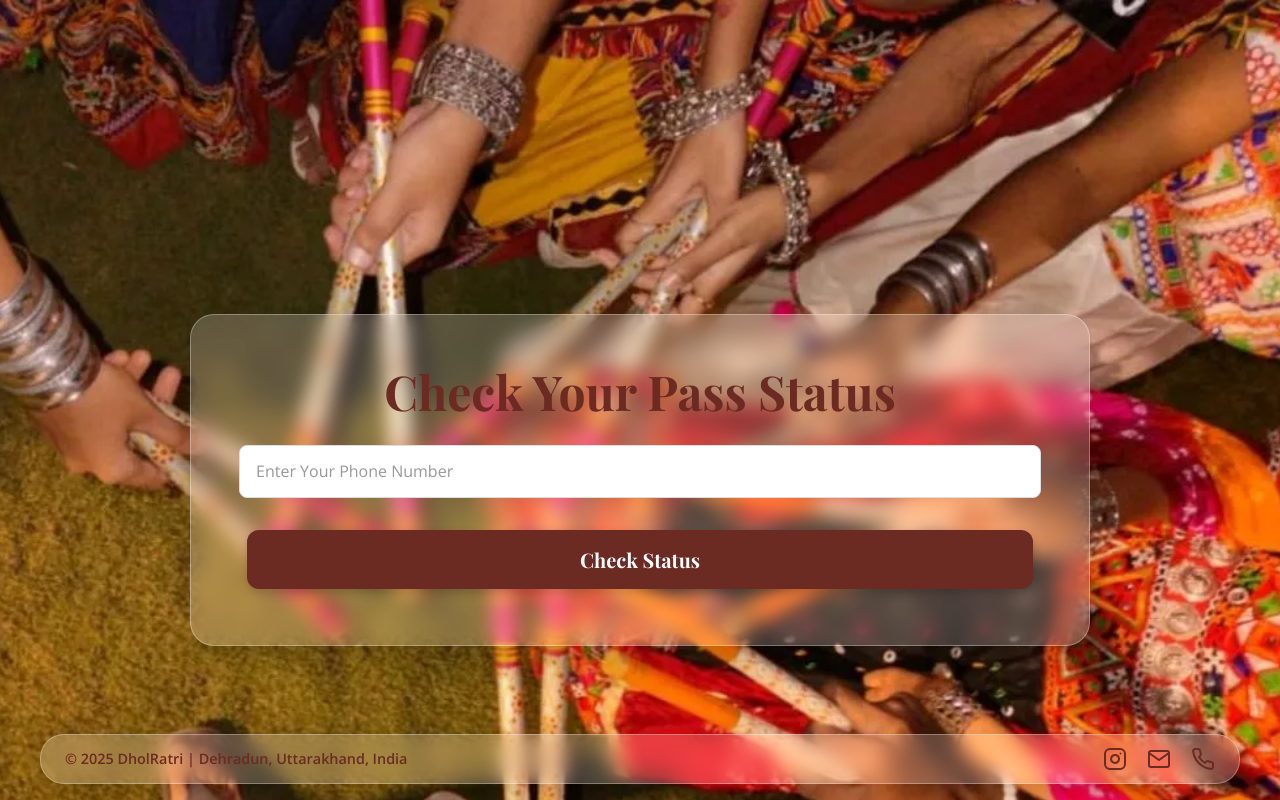
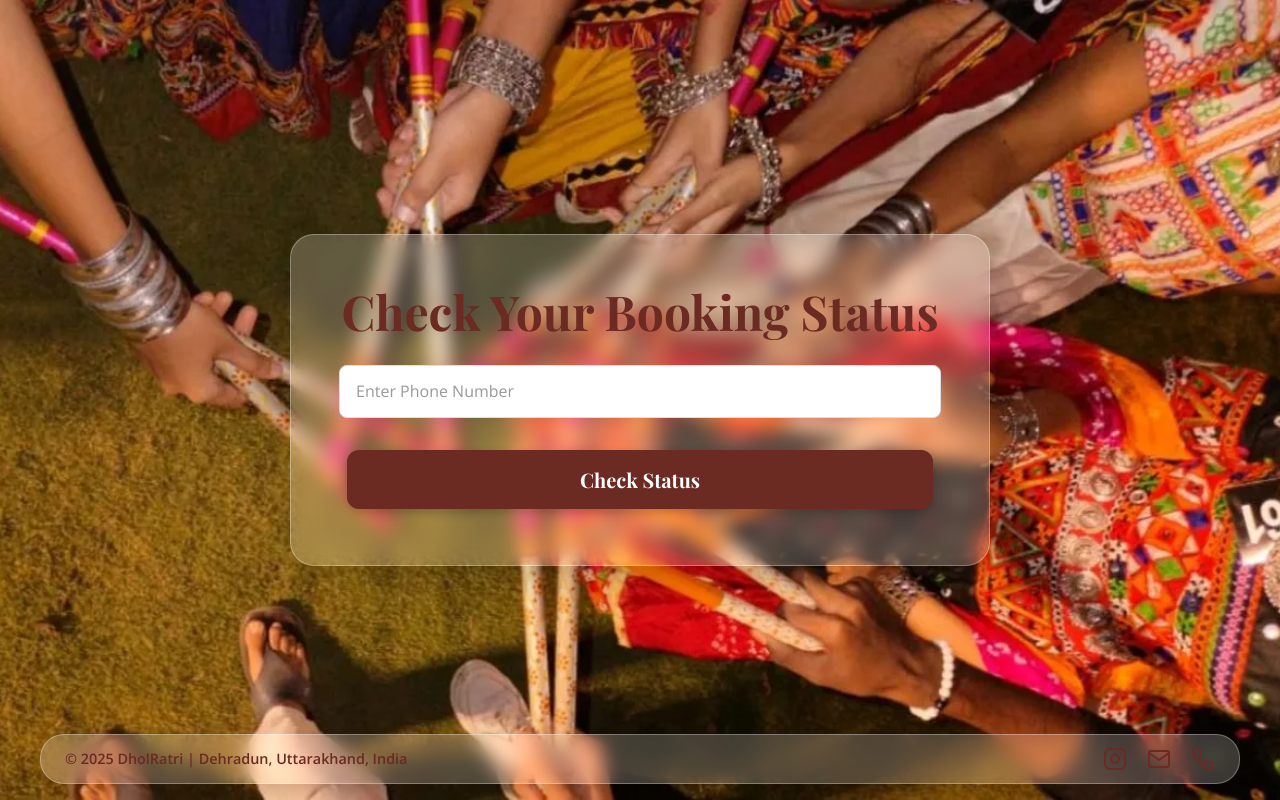
Before and after one commit to AnuragKumarpy/dholratri-tickets, a React (Vite) app in the folder client/: page /status in a window 1280 px wide. Shown: the top 800 px of the page. Built offline with nearby package versions, Linux system fonts and the light colour scheme.

Commit message:
Update StatusPage.jsx

```diff
--- a/client/src/components/StatusPage.jsx
+++ b/client/src/components/StatusPage.jsx
@@ -1,6 +1,6 @@
 import { useState } from 'react';
 import Lottie from 'react-lottie';
-import { AnimatePresence } from 'framer-motion';
+import { motion, AnimatePresence } from 'framer-motion';
 import toast from 'react-hot-toast';
 import styles from './StatusPage.module.css';
 import formStyles from './BookingForm.module.css';
@@ -17,7 +17,7 @@ function StatusPage() {
   const handlePrint = () => {
     window.print();
     toast.success('Preparing your tickets...');
-  }
+  };
 
   const lottieOptions = {
     loop: true,
@@ -34,18 +34,21 @@ function StatusPage() {
     setTickets([]);
     setIsLoading(true);
     try {
-      // THIS IS THE FIX: Trim the phone number BEFORE sending it to the API
       const cleanPhone = phone.trim();
-      if (!cleanPhone) return; // Don't search if the field is just spaces
-
-      const response = await fetch(`/api/tickets/status/${cleanPhone}`); // Use the clean phone
+      if (!cleanPhone) {
+        setMessage('Please enter a valid phone number.');
+        setIsLoading(false);
+        return;
+      }
+      const apiUrl = import.meta.env.VITE_API_URL || 'https://dholratri-tickets.onrender.com';
+      const response = await fetch(`${apiUrl}/api/tickets/status/${cleanPhone}`);
       const data = await response.json();
 
       if (response.ok) {
         setTickets(data);
         setMessage(data.length === 0 ? 'No booking found for this phone number.' : '');
       } else {
-        setMessage(data.message); // This will now correctly show the 404 message from the server
+        setMessage(data.message);
       }
     } catch (error) {
       console.error('Status check failed:', error);
@@ -55,22 +58,20 @@ function StatusPage() {
     }
   };
 
-  const approvedTickets = tickets.filter(t => t.status === 'approved');
-  const pendingTickets = tickets.filter(t => t.status === 'pending-approval' || t.status === 'payment-pending');
-  const rejectedTickets = tickets.filter(t => t.status === 'rejected');
+  const approvedTickets = tickets.filter((t) => t.status === 'approved');
+  const pendingTickets = tickets.filter((t) => t.status === 'pending-approval' || t.status === 'payment-pending');
+  const rejectedTickets = tickets.filter((t) => t.status === 'rejected');
 
   return (
-    <div className={pageStyles.pageContainer} style={{ minHeight: '120vh' }}>
-      <div className={pageStyles.eventCard} style={{ maxWidth: '900px' }}>
-
-        <div className="print-hide">
-          <h1 className={pageStyles.title}>Check Your Pass Status</h1>
-          <form onSubmit={handleCheckStatus} className={formStyles.formContainer} style={{ margin: '0 auto' }}>
+    <div className={pageStyles.pageContainer}>
+      <div className={pageStyles.eventCard}>
+        <h1 className={pageStyles.title}>Check Your Booking Status</h1>
+        <form className={formStyles.formContainer} onSubmit={handleCheckStatus}>
           <input
             type="tel"
-              placeholder="Enter Your Phone Number"
+            placeholder="Enter Phone Number"
             value={phone}
-              onChange={(e) => setPhone(e.target.value)} // User input is not trimmed while typing
+            onChange={(e) => setPhone(e.target.value)}
             required
           />
           <button className={pageStyles.bookButton} disabled={isLoading}>
@@ -78,8 +79,6 @@ function StatusPage() {
           </button>
         </form>
         {message && <p className={pageStyles.description}>{message}</p>}
-        </div>
-
         {pendingTickets.length > 0 && (
           <div className={`${styles.statusBox} print-hide`}>
             <Lottie options={lottieOptions} height={200} width={200} />
@@ -91,13 +90,14 @@ function StatusPage() {
         )}
         {rejectedTickets.length > 0 && (
           <div className={`${styles.statusBox} print-hide`}>
-             <h2 className={styles.statusTitle} style={{color: '#dc2626'}}>Booking Rejected</h2>
+            <h2 className={styles.statusTitle} style={{ color: '#dc2626' }}>
+              Booking Rejected
+            </h2>
             <p className={pageStyles.description}>
               Your booking for {rejectedTickets.length} ticket(s) was not approved.
             </p>
           </div>
         )}
-
         {approvedTickets.length > 0 && (
           <>
             <div className={`${styles.passListHeader} print-hide`}>
@@ -106,7 +106,6 @@ function StatusPage() {
                 Print All Tickets
               </button>
             </div>
-
             <div className={`${styles.passListContainer} print-container`}>
               <AnimatePresence>
                 {approvedTickets.map((ticket, index) => (
@@ -124,7 +123,6 @@ function StatusPage() {
             </div>
           </>
         )}
-
       </div>
     </div>
   );
```
Lines whose indentation alone changed are shown as unchanged.
